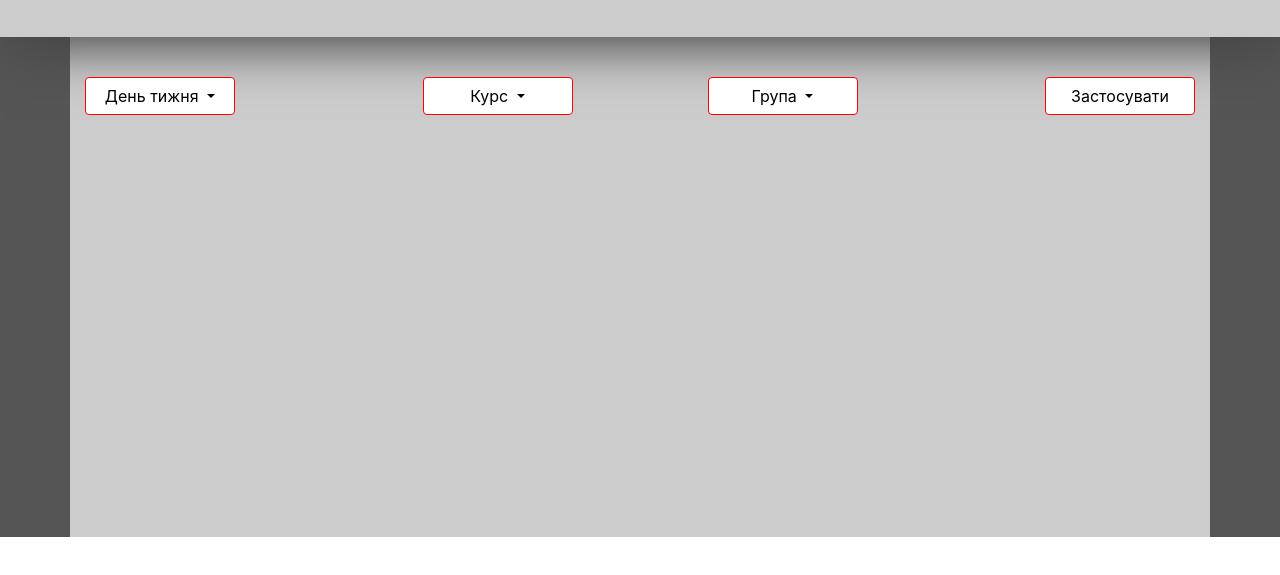
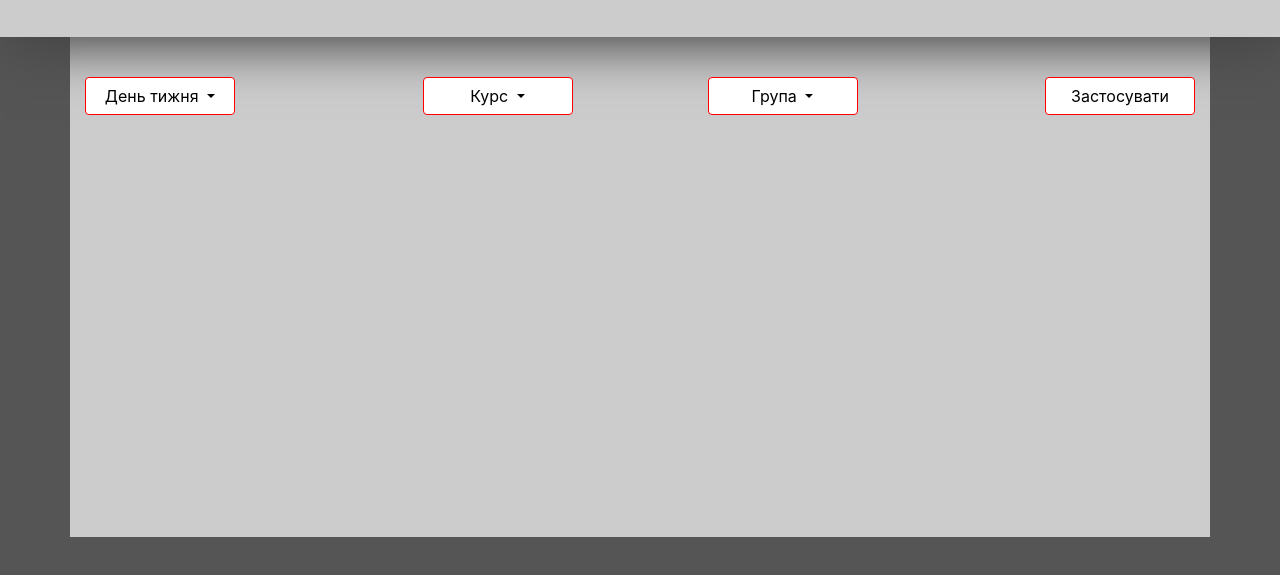
Before and after one commit to IvanBonk/project_to_lpnu, a plain HTML site: page init.html in a window 1280 px wide. Shown: the part 163-738 px from the top of the page. Drawn offline with nearby package versions, Linux system fonts and the light colour scheme.

Commit message:
fixed bags_1

```diff
--- a/css/index.css
+++ b/css/index.css
@@ -68,3 +68,22 @@ header span {
 table {
     display: none;
 }
+
+* {
+  margin: 0;
+  padding: 0;
+}
+html,
+body,
+.wrapper {
+  height: 100%;
+}
+.content {
+  box-sizing: border-box;
+  min-height: 100%;
+  padding-bottom: 90px;
+}
+.footer {
+  height: 80px;
+  margin-top: -80px;
+}
--- a/css/init.css
+++ b/css/init.css
@@ -92,3 +92,22 @@ header span {
 .table {
     margin-top: 40px;
 }
+
+* {
+  margin: 0;
+  padding: 0;
+}
+html,
+body,
+.wrapper {
+  height: 100%;
+}
+.content {
+  box-sizing: border-box;
+  min-height: 100%;
+  padding-bottom: 90px;
+}
+.footer {
+  height: 80px;
+  margin-top: -80px;
+}
--- a/init.html
+++ b/init.html
@@ -9,7 +9,8 @@
     <link rel="stylesheet" href="css/index.css">
 </head>
 <body>
-    <main>
+    <div class="wrapper">
+      <main class="content">
           <header>
               <div class="header_content">
                   <img src="img/dnr.png"></img>
@@ -78,9 +79,10 @@
           </div>
 
       </main>
-    <footer>
+      <footer class="footer">
 
       </footer>
+    </div>
     <script src="https://code.jquery.com/jquery-3.3.1.slim.min.js" integrity="sha384-q8i/X+965DzO0rT7abK41JStQIAqVgRVzpbzo5smXKp4YfRvH+8abtTE1Pi6jizo" crossorigin="anonymous"></script>
     <script src="https://cdnjs.cloudflare.com/ajax/libs/popper.js/1.14.3/umd/popper.min.js" integrity="sha384-ZMP7rVo3mIykV+2+9J3UJ46jBk0WLaUAdn689aCwoqbBJiSnjAK/l8WvCWPIPm49" crossorigin="anonymous"></script>
     <script src="https://stackpath.bootstrapcdn.com/bootstrap/4.1.3/js/bootstrap.min.js" integrity="sha384-ChfqqxuZUCnJSK3+MXmPNIyE6ZbWh2IMqE241rYiqJxyMiZ6OW/JmZQ5stwEULTy" crossorigin="anonymous"></script>
```
Also changed, not shown: index.html (+7 -2 lines). Lines whose indentation alone changed are shown as unchanged.
